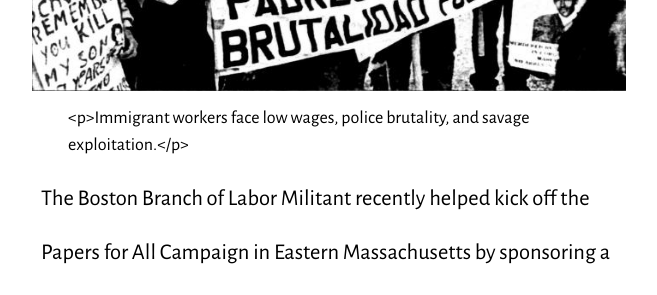
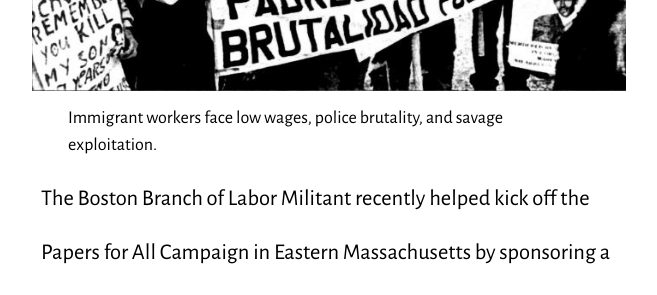
Before and after one commit to jackwillis/militanthistory, a Jekyll site: the page built from collections/_lm_articles/51/successful-meeting-of-the-papers-for-all-campaign-in-boston.md, in a window 1280 px wide and 900 px high, scrolled down 407 px. Shown: the part 151-446 px from the top of the window, without its empty margins (311-968 px from the left). Built offline with Jekyll 4.4.1, drawn with Linux system fonts in a browser that asks for light colours.

Commit message:
Fix metadata in successful-meeting-of-the-papers-for-all-campaign-in-boston

```diff
--- a/collections/_lm_articles/51/successful-meeting-of-the-papers-for-all-campaign-in-boston.md
+++ b/collections/_lm_articles/51/successful-meeting-of-the-papers-for-all-campaign-in-boston.md
@@ -5,16 +5,15 @@
 lm_issue: 51
 location: "p. 5"
 tags: immigration campaign strategy amnesty mdi papers-for-all boston rally
-last_modified: 2020-04-30
+last_modified: 2020-05-17
+
+lead_image:
+  alt: "Immigrant rights rally; men holding sign: Padres contra brutalidad policia"
+  path: "padres-contra-brutalidad-policia.jpg"
+  width: 693
+  height: 348
+  caption: "Immigrant workers face low wages, police brutality, and savage exploitation."
 ---
-
-<figure>
-  <img alt="Immigrant rights rally; men holding sign: Padres contra brutalidad policia"
-  src="padres-contra-brutalidad-policia.jpg" width="693" height="348">
-  <figcaption>
-  	<p>Immigrant workers face low wages, police brutality, and savage exploitation.</p>
-  </figcaption>
-</figure>
 
 {:.lead}
 The Boston Branch of Labor Militant
```
